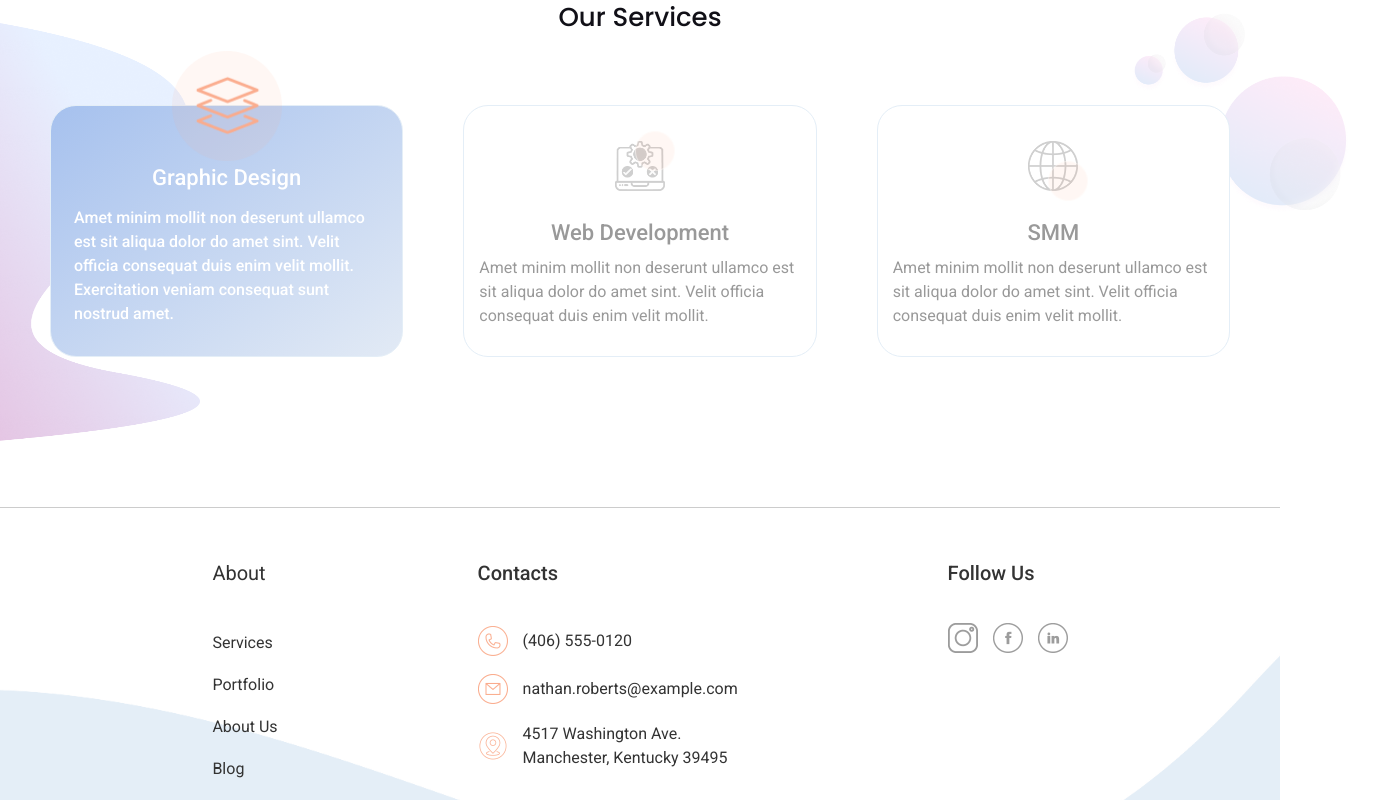
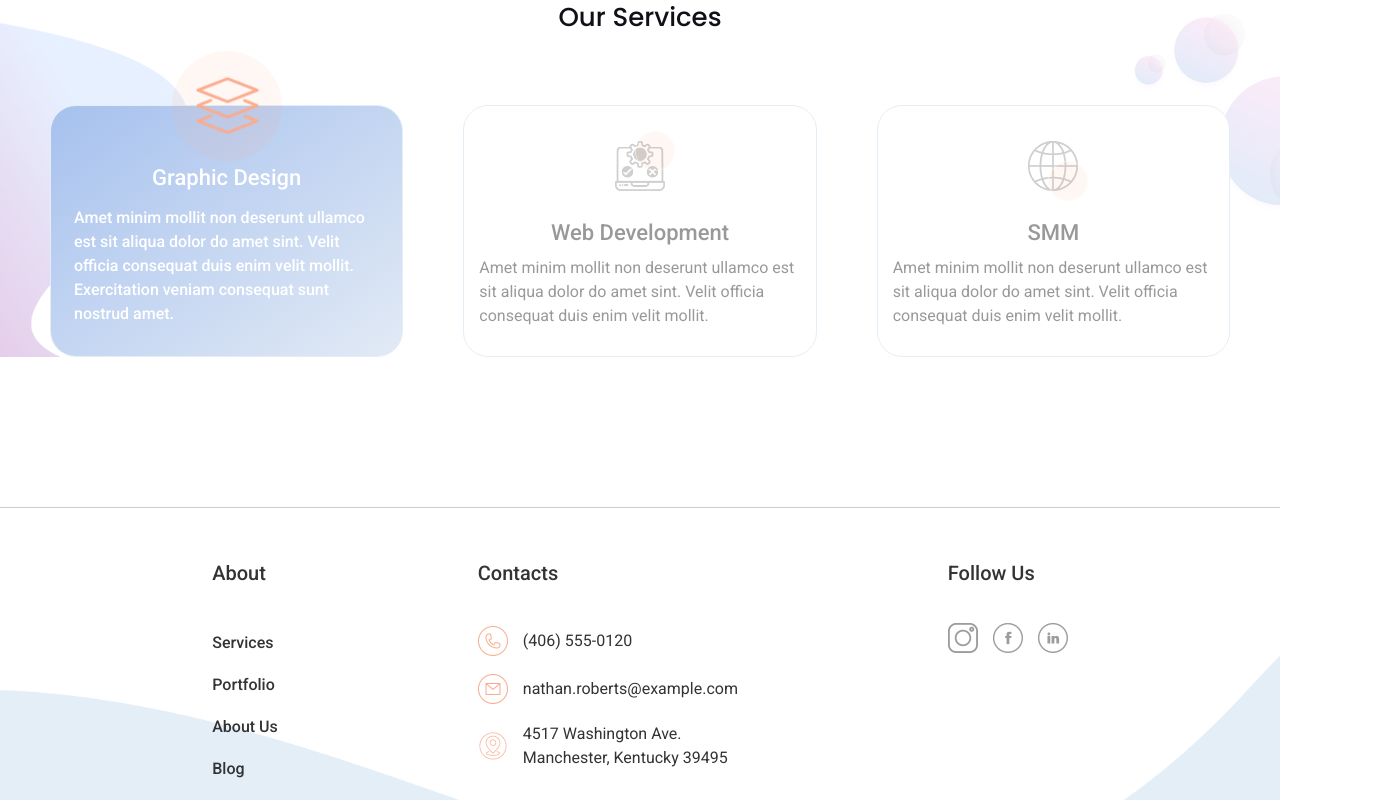
Before and after one commit to MeytikhanyanHovsep/SFS-Company, a Next.js app: page /new-page in a window 1280 px wide. Shown: the part 1878-2678 px from the top of the page, 1375 px wide, since content can reach past the window. Built offline with nearby package versions, Linux system fonts and the light colour scheme.

Commit message:
fixed bugs

```diff
--- a/app/blog/page.jsx
+++ b/app/blog/page.jsx
@@ -1,6 +1,6 @@
 "use client"
 import SecondBlog from '@/components/BlogDetails/SecondBlog'
-import FirstBlog from '@/components/BlogDetails/firstBlog'
+import FirstBlog from '@/components/BlogDetails/FirstBlog'
 import Image from 'next/image'
 import { useState } from 'react'
 
--- a/app/layout.js
+++ b/app/layout.js
@@ -3,7 +3,7 @@ import Components from '@/components'
 import './globals.css'
 
 
-const roboto = Roboto({ subsets: ['latin'] })
+const roboto = Roboto({ subsets: ['latin'],weight: "500"})
 
 export const metadata = {
   title: 'Create Next App',
--- a/components/ServicesDetails/OurServices.jsx
+++ b/components/ServicesDetails/OurServices.jsx
@@ -9,7 +9,7 @@ const roboto = Roboto({
 
 export default function OurServices({ style }) {
     return (
-        <div className={ 'w-full relative ' + style }>
+        <div className={ 'w-full relative max-w-[100vw] overflow-x-hidden ' + style }>
             <Title>Our Services</Title>
             <div className='container mt-[-50px] sm:mt-0 pt-[60px] grid sm:gap-[20px] grid-cols-3 xs:max-w-max xs:grid-cols-1 gap-[100px] lg:gap-[60px] md:grid-cols-2 justify-between'>
                 <div className='flex pt-[55px] pb-[30px] flex-col xs:max-w-[400px] bg-gradient-to-br from-[#a6c1ee] to-[#e2eaf5] justify-center border-[1px] border-[#e4eef7] rounded-[26px] gap-[12px] px-[23px] relative items-center'>
```
